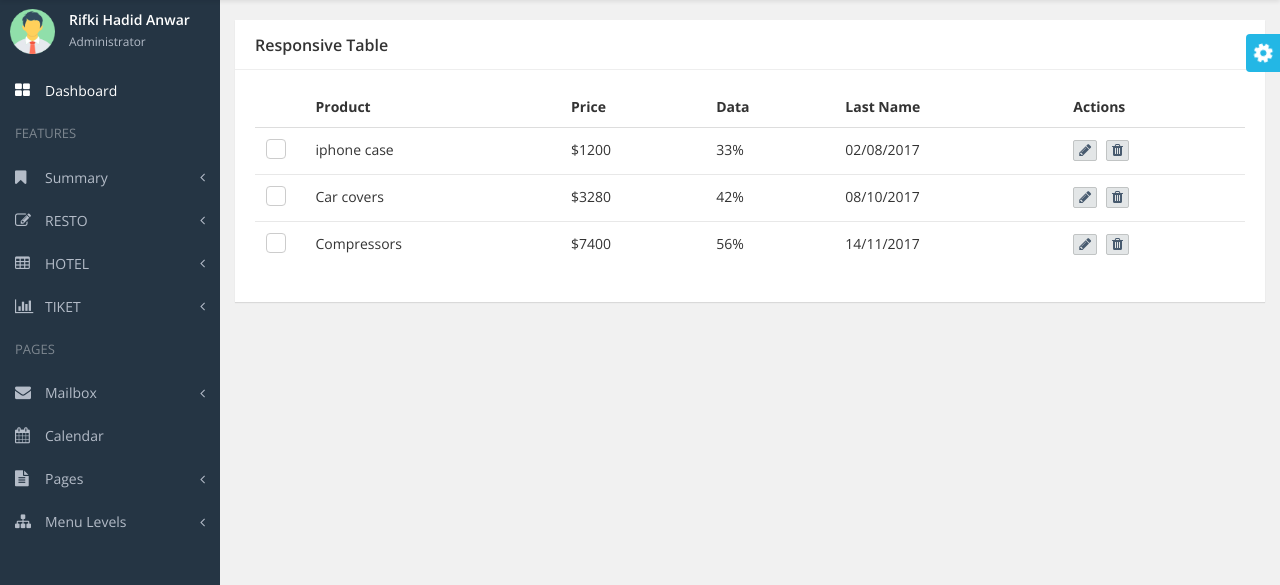
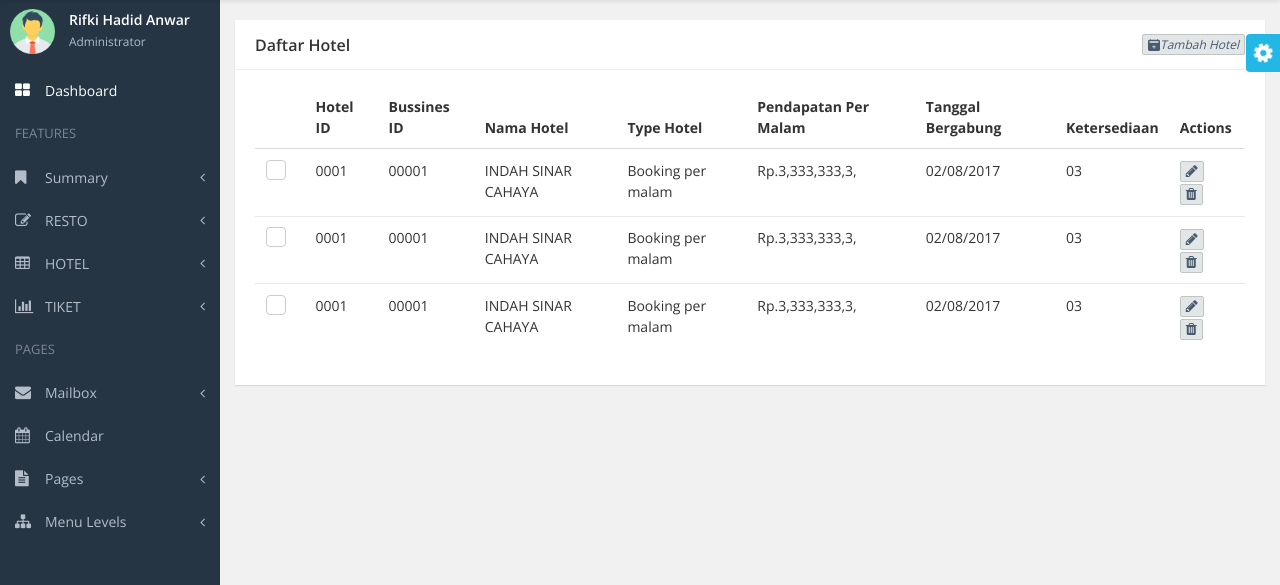
Before and after one commit to ikii557/RTrans, a Laravel app: page /hotel in a window 1280 px wide; the page is wider, and only the part inside the window is pictured. Shown: the part 56-641 px from the top of that part. Run offline with Laravel 12, Linux system fonts and the light colour scheme; some libraries are stand-ins or nearby versions.

Commit message:
menambahkan ke sidebar dan isi nya bagian hotel dan juga resto baik form dan tablr

```diff
--- a/resources/views/layouts/head.blade.php
+++ b/resources/views/layouts/head.blade.php
@@ -11,3 +11,4 @@
     <!-- THEME STYLES-->
     <link href="assets/css/main.min.css" rel="stylesheet" />
     <!-- PAGE LEVEL STYLES-->
+    <link rel="stylesheet" href="https://cdn.jsdelivr.net/npm/bootstrap-icons@1.13.1/font/bootstrap-icons.min.css">
--- a/resources/views/layouts/sidebar.blade.php
+++ b/resources/views/layouts/sidebar.blade.php
@@ -19,7 +19,7 @@
                             <span class="nav-label">Summary</span><i class="fa fa-angle-left arrow"></i></a>
                         <ul class="nav-2-level collapse">
                             <li>
-                                <a href="buttons.html">Detail</a>
+                                <a href="detail">Detail</a>
                             </li>
                             <li>
                                 <a href="colors.html">Summary DAY </a>
@@ -52,7 +52,7 @@
                             <span class="nav-label">RESTO</span><i class="fa fa-angle-left arrow"></i></a>
                         <ul class="nav-2-level collapse">
                             <li>
-                                <a href="form_basic.html">ALL RESTO</a>
+                                <a href="resto">ALL RESTO</a>
                             </li>
                             <li>
                                 <a href="form_advanced.html">Advanced Plugins</a>
--- a/resources/views/pages/hotel/index_hotel.blade.php
+++ b/resources/views/pages/hotel/index_hotel.blade.php
@@ -3,7 +3,8 @@
 <div class="page-content fade-in-up">
 <div class="ibox">
                     <div class="ibox-head">
-                        <div class="ibox-title">Responsive Table</div>
+                        <div class="ibox-title">Daftar Hotel </div>
+                        <button class="btn btn-default btn-xs" data-toggle="tooltip" data-original-title="add"><i class="bi bi-calendar2-plus-fill">Tambah Hotel</i></button>
                     </div>
                     <div class="ibox-body">
                         <div class="table-responsive">
@@ -11,10 +12,13 @@
                                 <thead>
                                     <tr>
                                         <th width="50px"></th>
-                                        <th>Product</th>
-                                        <th>Price</th>
-                                        <th>Data</th>
-                                        <th>Last Name</th>
+                                        <th>Hotel ID</th>
+                                        <th>Bussines ID</th>
+                                        <th>Nama Hotel</th>
+                                        <th>Type Hotel</th>
+                                        <th>Pendapatan Per Malam </th>
+                                        <th>Tanggal Bergabung</th>
+                                        <th>Ketersediaan</th>
                                         <th>Actions</th>
                                     </tr>
                                 </thead>
@@ -26,10 +30,13 @@
                                                 <span class="input-span"></span>
                                             </label>
                                         </td>
-                                        <td>iphone case</td>
-                                        <td>$1200</td>
-                                        <td>33%</td>
+                                        <td>0001</td>
+                                        <td>00001</td>
+                                        <td>INDAH SINAR CAHAYA</td>
+                                        <td>Booking per malam</td>
+                                        <td>Rp.3,333,333,3,</td>
                                         <td>02/08/2017</td>
+                                        <td>03</td>
                                         <td>
                                             <button class="btn btn-default btn-xs m-r-5" data-toggle="tooltip" data-original-title="Edit"><i class="fa fa-pencil font-14"></i></button>
                                             <button class="btn btn-default btn-xs" data-toggle="tooltip" data-original-title="Delete"><i class="fa fa-trash font-14"></i></button>
@@ -42,10 +49,13 @@
                                                 <span class="input-span"></span>
                                             </label>
                                         </td>
-                                        <td>Car covers</td>
-                                        <td>$3280</td>
-                                        <td>42%</td>
-                                        <td>08/10/2017</td>
+                                        <td>0001</td>
+                                        <td>00001</td>
+                                        <td>INDAH SINAR CAHAYA</td>
+                                        <td>Booking per malam</td>
+                                        <td>Rp.3,333,333,3,</td>
+                                        <td>02/08/2017</td>
+                                        <td>03</td>
                                         <td>
                                             <button class="btn btn-default btn-xs m-r-5" data-toggle="tooltip" data-original-title="Edit"><i class="fa fa-pencil font-14"></i></button>
                                             <button class="btn btn-default btn-xs" data-toggle="tooltip" data-original-title="Delete"><i class="fa fa-trash font-14"></i></button>
@@ -58,10 +68,13 @@
                                                 <span class="input-span"></span>
                                             </label>
                                         </td>
-                                        <td>Compressors</td>
-                                        <td>$7400</td>
-                                        <td>56%</td>
-                                        <td>14/11/2017</td>
+                                        <td>0001</td>
+                                        <td>00001</td>
+                                        <td>INDAH SINAR CAHAYA</td>
+                                        <td>Booking per malam</td>
+                                        <td>Rp.3,333,333,3,</td>
+                                        <td>02/08/2017</td>
+                                        <td>03</td>
                                         <td>
                                             <button class="btn btn-default btn-xs m-r-5" data-toggle="tooltip" data-original-title="Edit"><i class="fa fa-pencil font-14"></i></button>
                                             <button class="btn btn-default btn-xs" data-toggle="tooltip" data-original-title="Delete"><i class="fa fa-trash font-14"></i></button>
--- a/routes/web.php
+++ b/routes/web.php
@@ -16,7 +16,7 @@ Route::get('/index', function () {
     return view('pages.index');
 });
 Route::get('/detail', function () {
-    return view('pages.index');
+    return view('pages.detail.index_detail');
 });
 Route::get('/summaryday', function () {
     return view('pages.index');
@@ -28,7 +28,7 @@ Route::get('/summaryyear', function () {
     return view('pages.index');
 });
 Route::get('/resto', function () {
-    return view('pages.index');
+    return view('pages.resto.index_resto');
 });
 Route::get('/hotel', function () {
     return view('pages.hotel.index_hotel');
```
Also changed, not shown: resources/views/pages/detail/index_detail.blade.php (added, +97 -0 lines), resources/views/pages/resto/index_resto.blade.php (+87 -0 lines).
